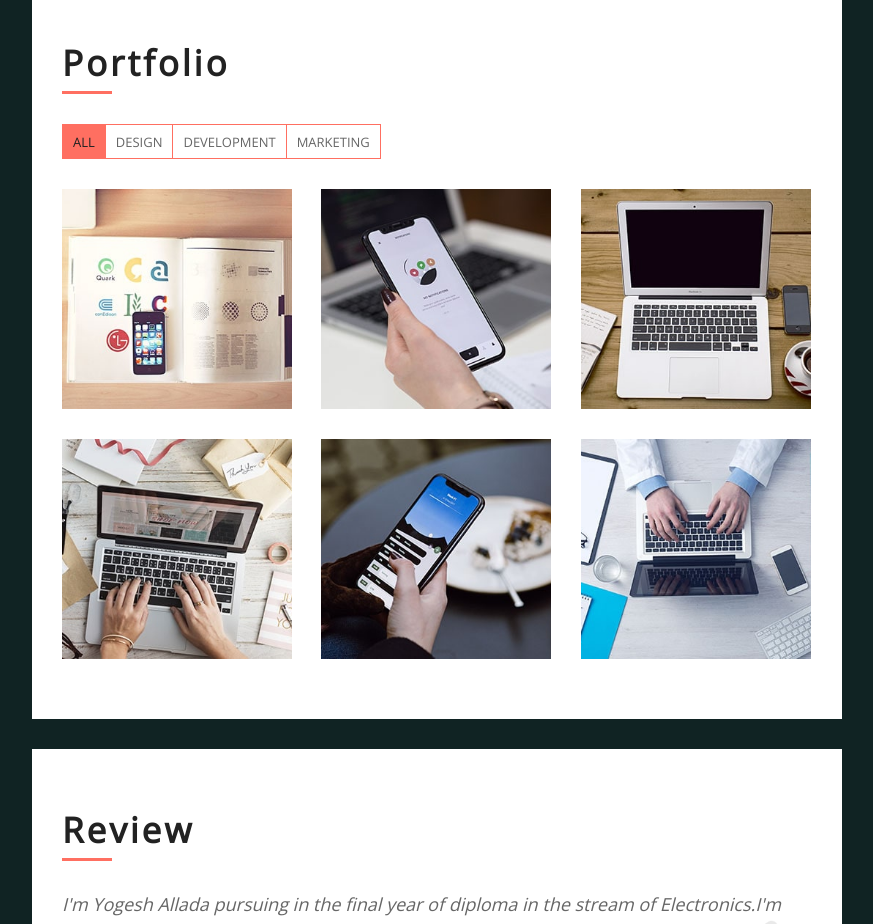
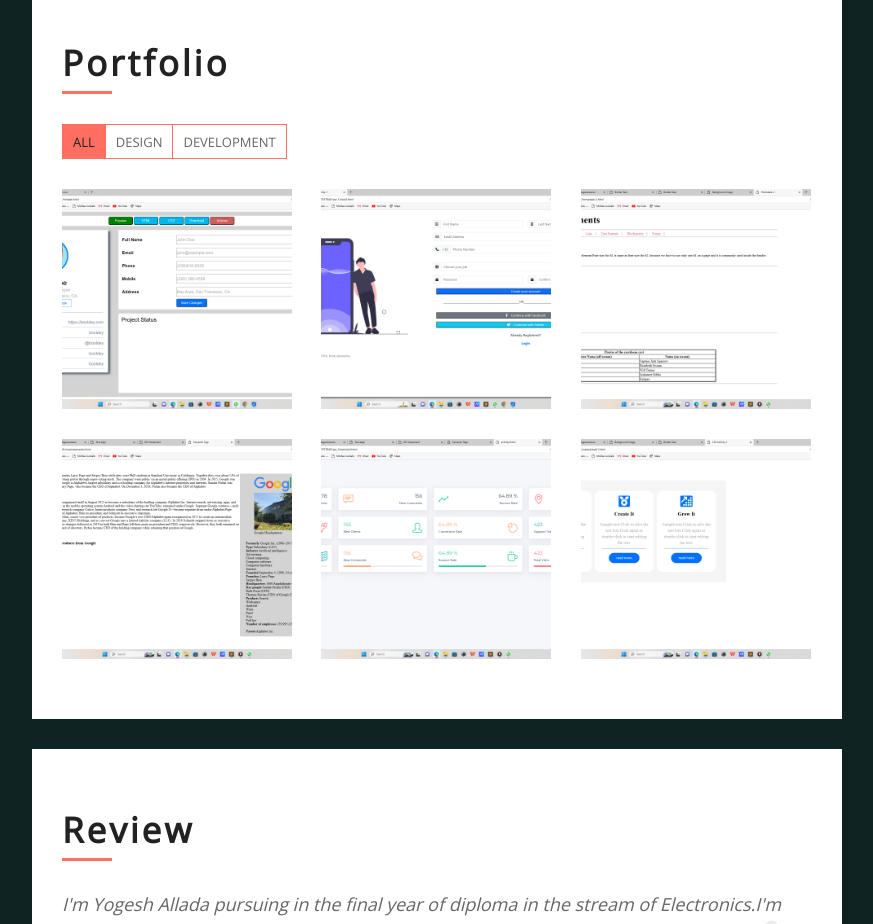
Before and after one commit to NageshwarSamudrala/SNR, a plain HTML site: page resume-website-template/resume-website-template/index.html in a window 1280 px wide. Shown: the part 2240-3164 px from the top of the page, without its empty margins (368-1241 px from the left). Drawn offline with nearby package versions, Linux system fonts and the light colour scheme.

Commit message:
resume-website-template/

```diff
--- a/resume-website-template/resume-website-template/index.html
+++ b/resume-website-template/resume-website-template/index.html
@@ -237,7 +237,6 @@
                                     <li data-filter="*" class="filter-active">All</li>
                                     <li data-filter=".web-des">Design</li>
                                     <li data-filter=".web-dev">Development</li>
-                                    <li data-filter=".dig-mar">Marketing</li>
                                 </ul>
                             </div>
                         </div>
@@ -245,8 +244,8 @@
                             <div class="col-lg-4 col-md-6 portfolio-item web-des">
                                 <div class="portfolio-wrap">
                                     <figure>
-                                        <img src="img/portfolio-1.jpg" class="img-fluid" alt="">
-                                        <a href="img/portfolio-1.jpg" data-lightbox="portfolio" data-title="Project Name" class="link-preview" title="Preview"><i class="fa fa-eye"></i></a>
+                                        <img src="img/ss1.png" class="img-fluid" alt="">
+                                        <a href="img/ss1.png" data-lightbox="portfolio" data-title="Project Name" class="link-preview" title="Preview"><i class="fa fa-eye"></i></a>
                                         <a href="#" class="link-details" title="More Details"><i class="fa fa-link"></i></a>
                                         <a class="portfolio-title" href="#">Project Name <span>Web Design</span></a>
                                     </figure>
@@ -256,8 +255,8 @@
                             <div class="col-lg-4 col-md-6 portfolio-item web-des">
                                 <div class="portfolio-wrap">
                                     <figure>
-                                        <img src="img/portfolio-2.jpg" class="img-fluid" alt="">
-                                        <a href="img/portfolio-2.jpg" class="link-preview" data-lightbox="portfolio" data-title="Project Name" title="Preview"><i class="fa fa-eye"></i></a>
+                                        <img src="img/ss2.png" class="img-fluid" alt="">
+                                        <a href="img/ss2.png" class="link-preview" data-lightbox="portfolio" data-title="Project Name" title="Preview"><i class="fa fa-eye"></i></a>
                                         <a href="#" class="link-details" title="More Details"><i class="fa fa-link"></i></a>
                                         <a class="portfolio-title" href="#">Project Name <span>Web Design</span></a>
                                     </figure>
@@ -267,8 +266,8 @@
                             <div class="col-lg-4 col-md-6 portfolio-item web-dev">
                                 <div class="portfolio-wrap">
                                     <figure>
-                                        <img src="img/portfolio-3.jpg" class="img-fluid" alt="">
-                                        <a href="img/portfolio-3.jpg" class="link-preview" data-lightbox="portfolio" data-title="Project Name" title="Preview"><i class="fa fa-eye"></i></a>
+                                        <img src="img/ss3.png" class="img-fluid" alt="">
+                                        <a href="img/ss3.png" class="link-preview" data-lightbox="portfolio" data-title="Project Name" title="Preview"><i class="fa fa-eye"></i></a>
                                         <a href="#" class="link-details" title="More Details"><i class="fa fa-link"></i></a>
                                         <a class="portfolio-title" href="#">Project Name <span>Web Development</span></a>
                                     </figure>
@@ -278,32 +277,32 @@
                             <div class="col-lg-4 col-md-6 portfolio-item web-dev">
                                 <div class="portfolio-wrap">
                                     <figure>
-                                        <img src="img/portfolio-4.jpg" class="img-fluid" alt="">
-                                        <a href="img/portfolio-4.jpg" class="link-preview" data-lightbox="portfolio" data-title="Project Name" title="Preview"><i class="fa fa-eye"></i></a>
+                                        <img src="img/ss4.png" class="img-fluid" alt="">
+                                        <a href="img/ss4.png" class="link-preview" data-lightbox="portfolio" data-title="Project Name" title="Preview"><i class="fa fa-eye"></i></a>
                                         <a href="#" class="link-details" title="More Details"><i class="fa fa-link"></i></a>
                                         <a class="portfolio-title" href="#">Project Name <span>Web Development</span></a>
                                     </figure>
                                 </div>
                             </div>
 
-                            <div class="col-lg-4 col-md-6 portfolio-item dig-mar">
+                            <div class="col-lg-4 col-md-6 portfolio-item web-des">
                                 <div class="portfolio-wrap">
                                     <figure>
-                                        <img src="img/portfolio-5.jpg" class="img-fluid" alt="">
-                                        <a href="img/portfolio-5.jpg" class="link-preview" data-lightbox="portfolio" data-title="Project Name" title="Preview"><i class="fa fa-eye"></i></a>
+                                        <img src="img/ss5.png" class="img-fluid" alt="">
+                                        <a href="img/ss5.png" class="link-preview" data-lightbox="portfolio" data-title="Project Name" title="Preview"><i class="fa fa-eye"></i></a>
                                         <a href="#" class="link-details" title="More Details"><i class="fa fa-link"></i></a>
-                                        <a class="portfolio-title" href="#">Project Name <span>Digital Marketing</span></a>
+                                        <a class="portfolio-title" href="#">Project Name <span>Web Design</span></a>
                                     </figure>
                                 </div>
                             </div>
 
-                            <div class="col-lg-4 col-md-6 portfolio-item dig-mar">
+                            <div class="col-lg-4 col-md-6 portfolio-item web-des">
                                 <div class="portfolio-wrap">
                                     <figure>
-                                        <img src="img/portfolio-6.jpg" class="img-fluid" alt="">
-                                        <a href="img/portfolio-6.jpg" class="link-preview" data-lightbox="portfolio" data-title="Project Name" title="Preview"><i class="fa fa-eye"></i></a>
+                                        <img src="img/ss6.png" class="img-fluid" alt="">
+                                        <a href="img/ss6.png" class="link-preview" data-lightbox="portfolio" data-title="Project Name" title="Preview"><i class="fa fa-eye"></i></a>
                                         <a href="#" class="link-details" title="More Details"><i class="fa fa-link"></i></a>
-                                        <a class="portfolio-title" href="#">Project Name <span>Digital Marketing</span></a>
+                                        <a class="portfolio-title" href="#">Project Name <span>Web Design</span></a>
                                     </figure>
                                 </div>
                             </div>
```
Also changed, not shown: resume-website-template/resume-website-template/img/1.jpg (deleted), resume-website-template/resume-website-template/img/6.png (deleted), resume-website-template/resume-website-template/img/portfolio-1.jpg (deleted), resume-website-template/resume-website-template/img/portfolio-2.jpg (deleted), resume-website-template/resume-website-template/img/portfolio-3.jpg (deleted), resume-website-template/resume-website-template/img/portfolio-4.jpg (deleted), resume-website-template/resume-website-template/img/portfolio-5.jpg (deleted), resume-website-template/resume-website-template/img/portfolio-6.jpg (deleted), resume-website-template/resume-website-template/img/ss1.png (added), resume-website-template/resume-website-template/img/ss2.png (added), resume-website-template/resume-website-template/img/ss3.png (added), resume-website-template/resume-website-template/img/ss4.png (added), resume-website-template/resume-website-template/img/ss5.png (added), resume-website-template/resume-website-template/img/ss6.png (added).
